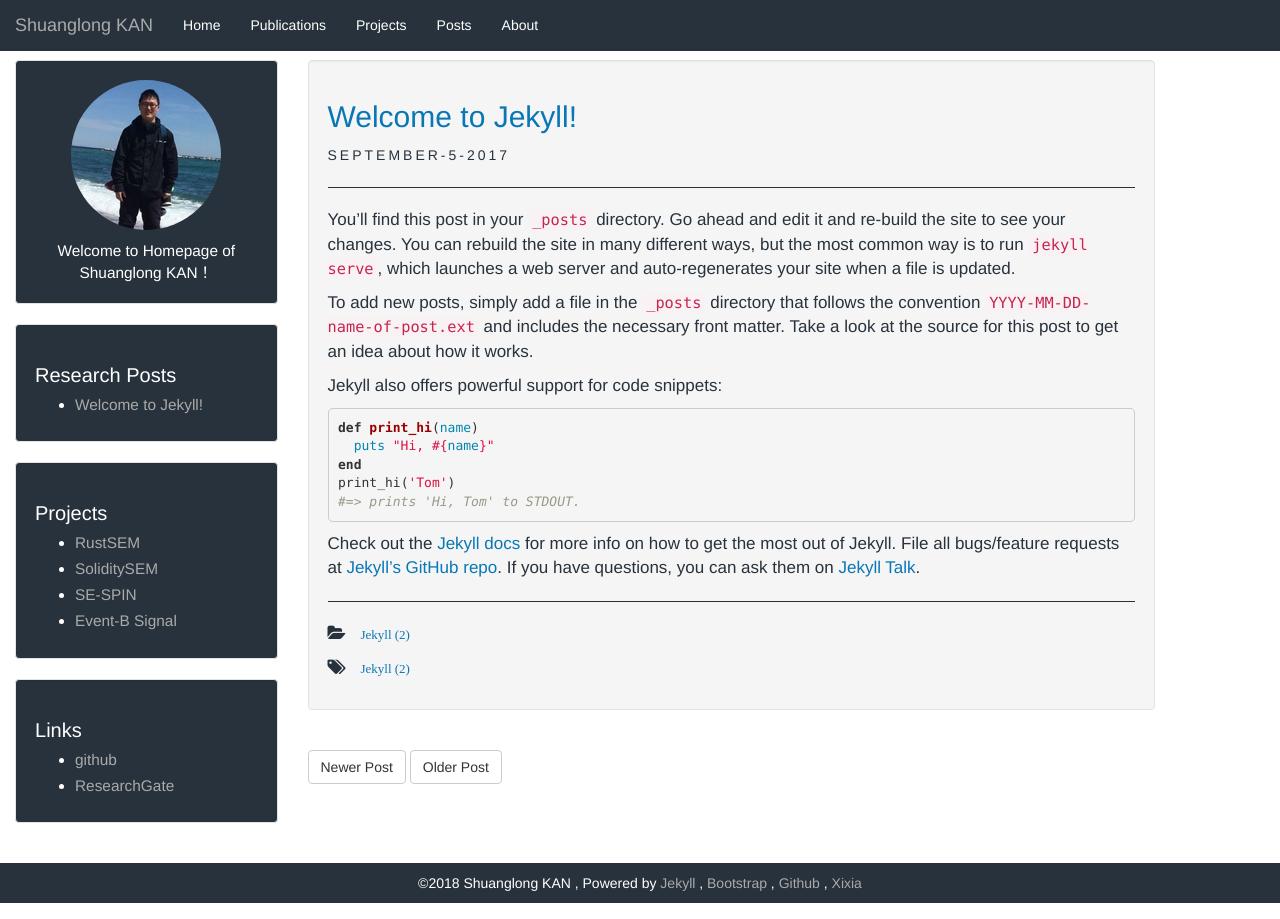
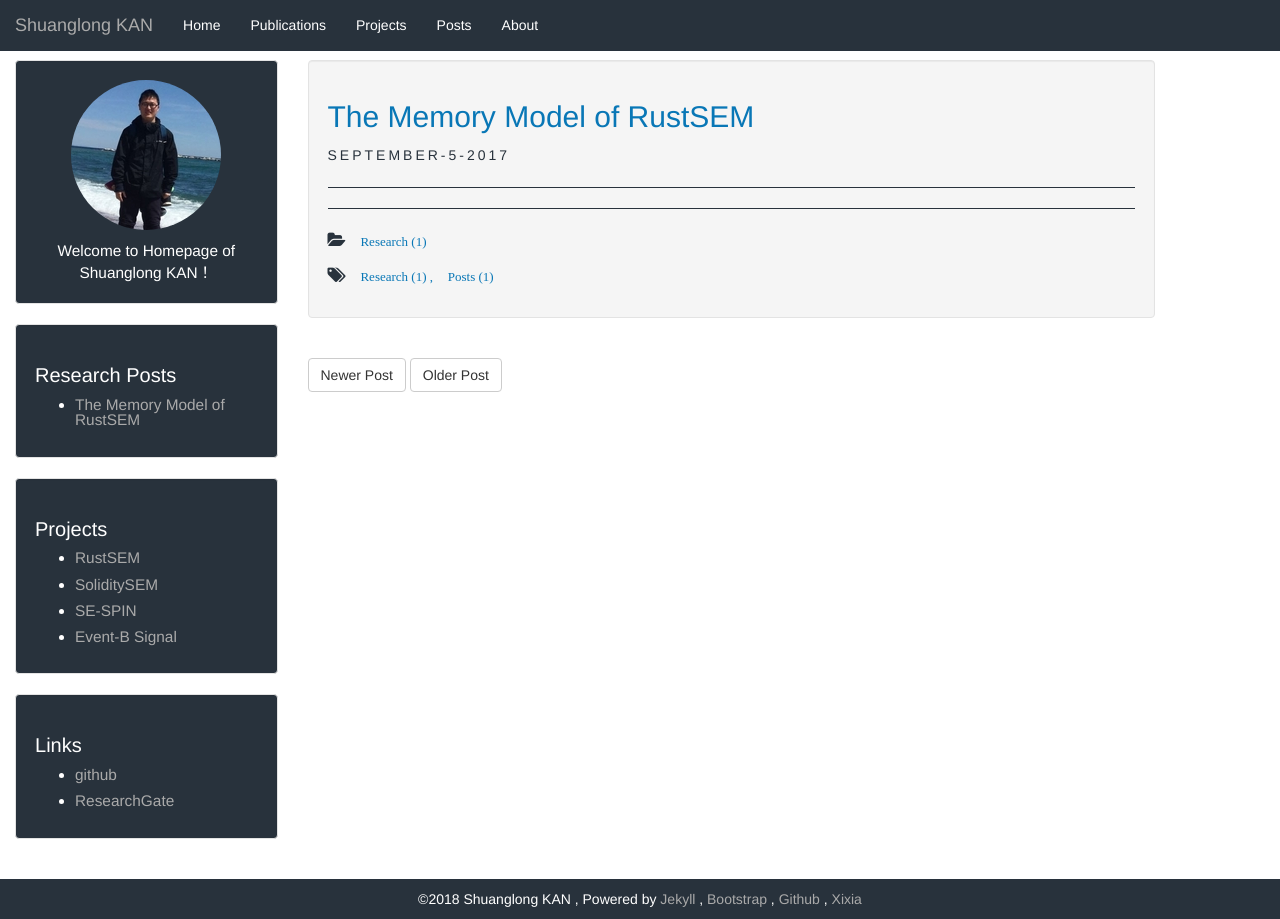
Before and after one commit to ShlKan/kanshuanglong.github.io, a Jekyll site: the page built from _posts/2017-09-05-welcome-to-jekyll.markdown, in a window 1280 px wide. Built offline with Jekyll 4.4.1, drawn with Linux system fonts in a browser that asks for light colours.

Commit message:
Update 2017-09-05-welcome-to-jekyll.markdown

```diff
--- a/_posts/2017-09-05-welcome-to-jekyll.markdown
+++ b/_posts/2017-09-05-welcome-to-jekyll.markdown
@@ -1,27 +1,9 @@
 ---
 layout: post
-title:  "Welcome to Jekyll!"
+title:  "The Memory Model of RustSEM"
 date:   2017-09-05 14:10:51 +0800
-categories: Jekyll
-tags: Jekyll
-description: A simple example post page generate by Jekyll.
+categories: Research
+tags: Research Posts
+
+
 ---
-You’ll find this post in your `_posts` directory. Go ahead and edit it and re-build the site to see your changes. You can rebuild the site in many different ways, but the most common way is to run `jekyll serve`, which launches a web server and auto-regenerates your site when a file is updated.
-
-To add new posts, simply add a file in the `_posts` directory that follows the convention `YYYY-MM-DD-name-of-post.ext` and includes the necessary front matter. Take a look at the source for this post to get an idea about how it works.
-
-Jekyll also offers powerful support for code snippets:
-
-{% highlight ruby %}
-def print_hi(name)
-  puts "Hi, #{name}"
-end
-print_hi('Tom')
-#=> prints 'Hi, Tom' to STDOUT.
-{% endhighlight %}
-
-Check out the [Jekyll docs][jekyll-docs] for more info on how to get the most out of Jekyll. File all bugs/feature requests at [Jekyll’s GitHub repo][jekyll-gh]. If you have questions, you can ask them on [Jekyll Talk][jekyll-talk].
-
-[jekyll-docs]: https://jekyllrb.com/docs/home
-[jekyll-gh]:   https://github.com/jekyll/jekyll
-[jekyll-talk]: https://talk.jekyllrb.com/
```
